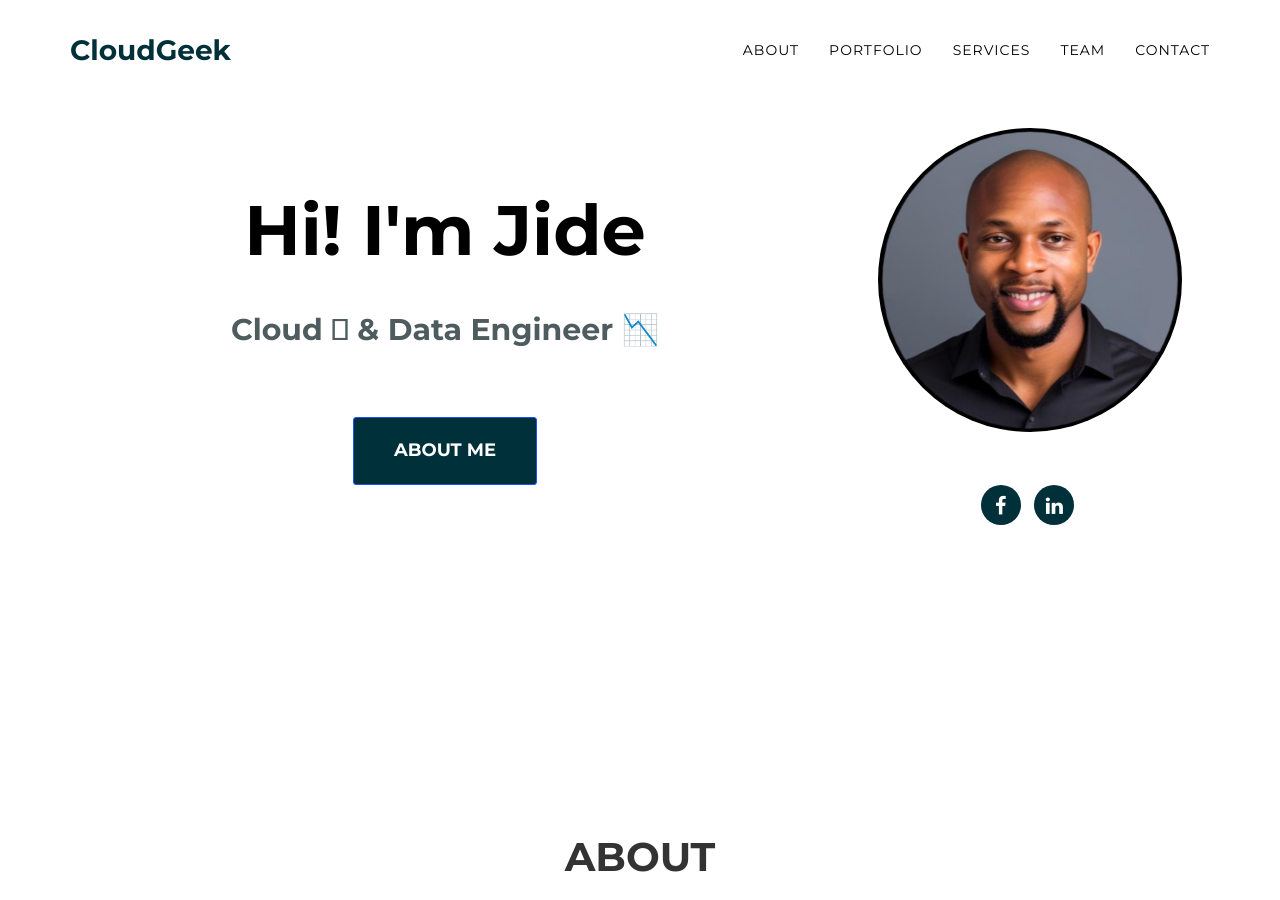
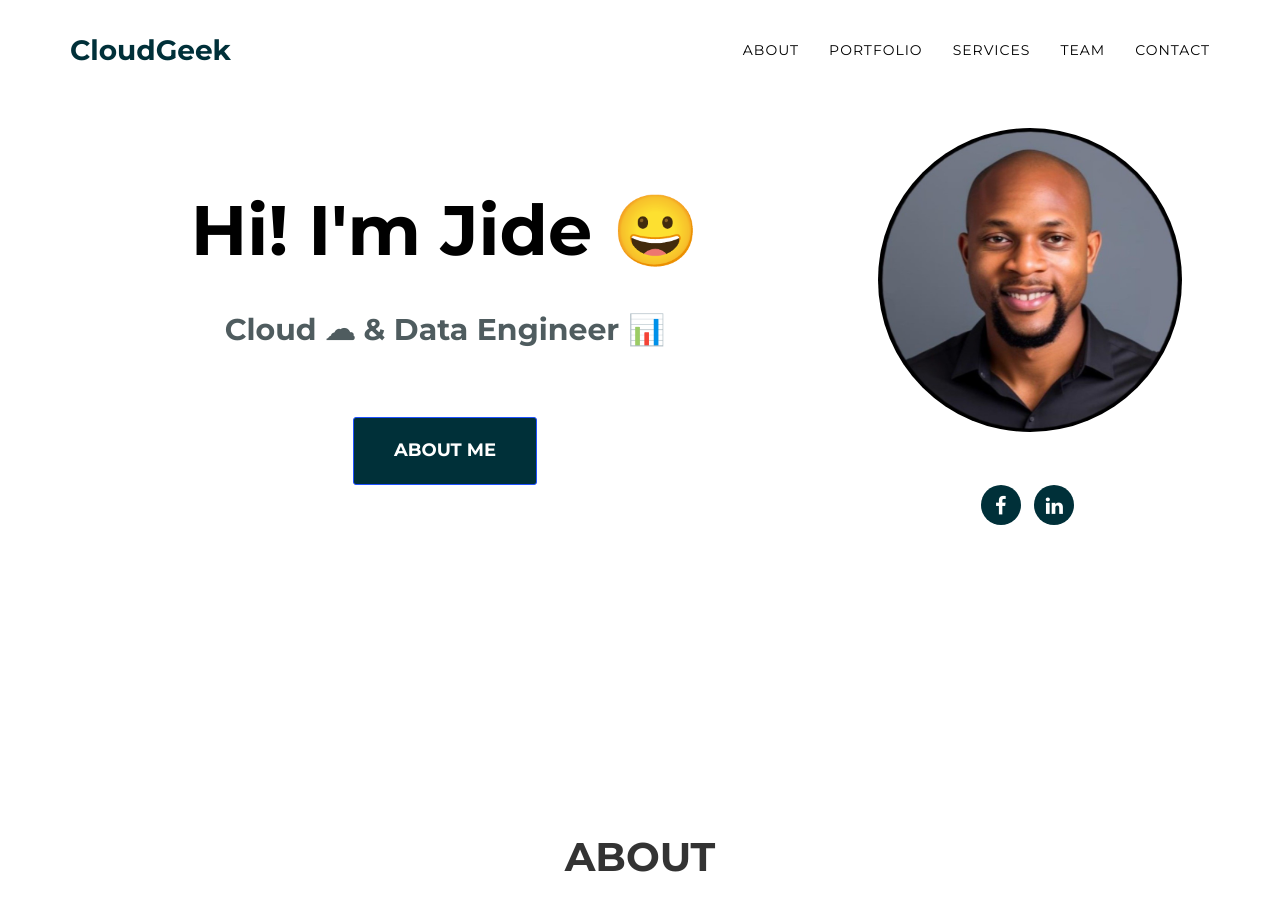
Before and after one commit to OlaOlagunju/cloudgeek.com.ng, a Jekyll site: the page built from index.md, in a window 1280 px wide and 900 px high. Built offline with Jekyll 4.4.1, drawn with Linux system fonts in a browser that asks for light colours; nearby versions of some CDN libraries; some web fonts are replaced.

Commit message:
Update hero.html

```diff
--- a/_includes/hero.html
+++ b/_includes/hero.html
@@ -5,8 +5,8 @@
         <div class="row">
             <div class="col-sm-8">
                 <div class="intro-text">
-                    <div class="intro-lead-in">Hi! I'm Jide</div>
-                    <div class="intro-heading">Cloud &#57417; & Data Engineer &#128201;</div>
+                    <div class="intro-lead-in">Hi! I'm Jide &#128512;</div>
+                    <div class="intro-heading">Cloud &#9729; & Data Engineer &#128202;</div>
                     <a href="#about" class="page-scroll btn btn-xl">About Me</a>
                 </div>
             </div>
```
